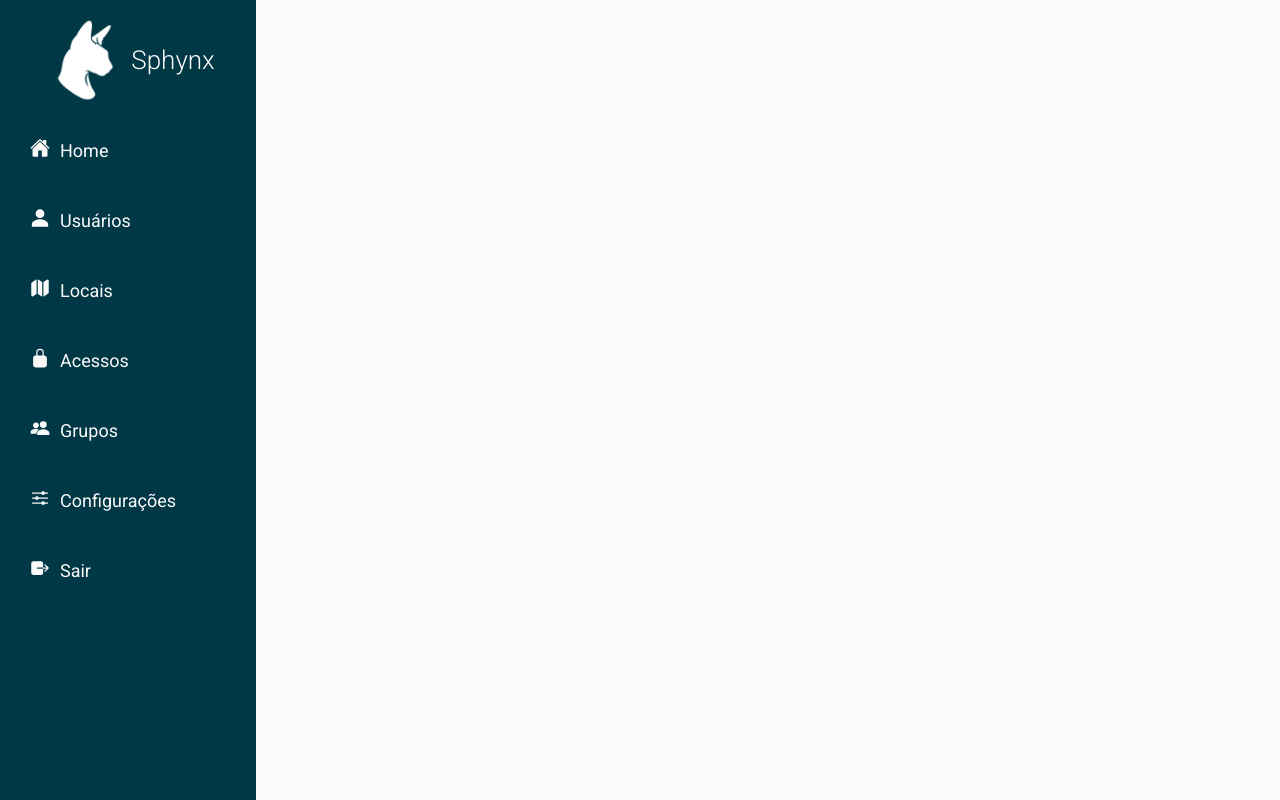
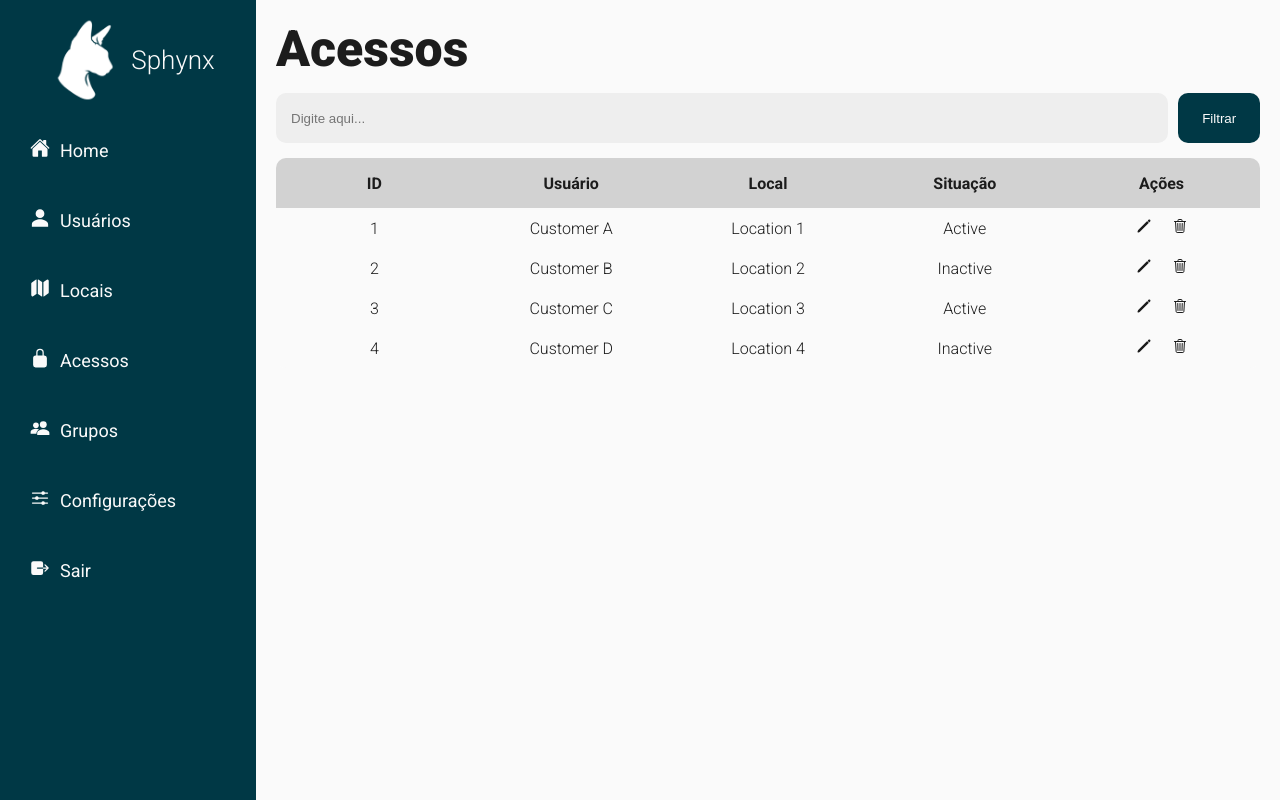
Before and after one commit to Cliyo/Sphynx-Website, a React (Create React App) app: page /access in a window 1280 px wide. Built offline with nearby package versions, Linux system fonts and the light colour scheme; a web font is replaced by a local one.

Commit message:
feat: create access table page

```diff
--- a/src/Routes.tsx
+++ b/src/Routes.tsx
@@ -6,6 +6,8 @@ import { Customers } from "pages/Customers"
 import { CustomersCreate } from "pages/CustomersCreate"
 
 import { Locals } from "pages/Locals"
+
+import { Access } from "pages/Access"
 
 export const RouteApp = () => {
     return (
@@ -16,6 +18,8 @@ export const RouteApp = () => {
                 <Route path="/customers/new" element={<CustomersCreate />} />
 
                 <Route path="/locals" element={<Locals />} />
+
+                <Route path="/access" element={<Access />} />
             </Routes>
         </BrowserRouter>
     )
--- a/src/components/Table/index.tsx
+++ b/src/components/Table/index.tsx
@@ -3,8 +3,9 @@ import { Body, BodyItem, BodyLine, Container, Header, HeaderItem } from "./style
 import { TableProps } from "./types";
 import { CustomerTableData } from "dtos/CustomerDTO";
 import { LocalTableData } from "dtos/LocalDTO";
+import { AccessTableData } from "dtos/AccessDTO";
 
-const renderRow = (data: CustomerTableData | LocalTableData) => {
+const renderRow = (data: CustomerTableData | LocalTableData | AccessTableData) => {
     if ('ra' in data) {
         // Renderiza para CustomerTableData
         return (
@@ -18,8 +19,23 @@ const renderRow = (data: CustomerTableData | LocalTableData) => {
                     <Icon color="NEUTRAL_900" size="16" name="IoTrashOutline" />
                 </BodyItem>
             </>
-        );
-    } else {
+        )
+    }
+    else if('situation' in data){
+        return (
+            <>
+                <BodyItem> {data.id} </BodyItem>
+                <BodyItem> {data.customer} </BodyItem>
+                <BodyItem> {data.local} </BodyItem>
+                <BodyItem> {data.situation} </BodyItem>
+                <BodyItem>
+                    <Icon color="NEUTRAL_900" size="16" name="IoPencil" />
+                    <Icon color="NEUTRAL_900" size="16" name="IoTrashOutline" />
+                </BodyItem>
+            </>
+        )
+    }
+    else {
         // Renderiza para LocalTableData
         return (
             <>
--- a/src/components/Table/types.ts
+++ b/src/components/Table/types.ts
@@ -1,7 +1,8 @@
+import { AccessTableData } from "dtos/AccessDTO"
 import { CustomerTableData } from "dtos/CustomerDTO"
 import { LocalTableData } from "dtos/LocalDTO"
 
 export type TableProps = {
     headers: string[]
-    content: CustomerTableData[] | LocalTableData[]
+    content: CustomerTableData[] | LocalTableData[] | AccessTableData[]
 }
--- a/src/constants/table.ts
+++ b/src/constants/table.ts
@@ -12,3 +12,11 @@ export const localsTableHeaders = [
     "Grupos",
     "Ações"
 ]
+
+export const accessTableHeaders = [
+    "ID",
+    "Usuário",
+    "Local",
+    "Situação",
+    "Ações"
+]
--- /dev/null
+++ b/src/dtos/AccessDTO.ts
@@ -0,0 +1,6 @@
+export type AccessTableData = {
+    id: number
+    customer: string
+    local: string
+    situation: string
+}
--- /dev/null
+++ b/src/pages/Access/index.tsx
@@ -0,0 +1,48 @@
+import { Input } from "components/Input"
+import { Container, InputsContainer, Title } from "./styles"
+import { Button } from "components/Button"
+import { Table } from "components/Table"
+import { accessTableHeaders, customersTableHeaders } from "constants/table"
+import { NavLink } from "react-router-dom"
+import { AccessTableData } from "dtos/AccessDTO"
+
+export const Access = () => {
+
+    const accessTableData: AccessTableData[] = [
+      {
+          id: 1,
+          customer: 'Customer A',
+          local: 'Location 1',
+          situation: 'Active'
+      },
+      {
+          id: 2,
+          customer: 'Customer B',
+          local: 'Location 2',
+          situation: 'Inactive'
+      },
+      {
+          id: 3,
+          customer: 'Customer C',
+          local: 'Location 3',
+          situation: 'Active'
+      },
+      {
+          id: 4,
+          customer: 'Customer D',
+          local: 'Location 4',
+          situation: 'Inactive'
+      }
+      ];
+
+    return (
+        <Container>
+            <Title> Acessos </Title>
+            <InputsContainer>
+                <Input placeholder="Digite aqui..." />
+                <Button text="Filtrar" width={90}/>
+            </InputsContainer>
+            <Table headers={accessTableHeaders} content={accessTableData}/>
+        </Container>
+    )
+}
--- /dev/null
+++ b/src/pages/Access/styles.ts
@@ -0,0 +1,29 @@
+import styled, { css } from "styled-components";
+
+export const Container = styled.div`
+    display: flex;
+    flex-direction: column;
+
+    flex: 1;
+    height: 100%;
+
+    gap: 15px;
+
+    padding: 20px;
+`
+
+export const Title = styled.h1`
+    ${({theme}) => css`
+        color: ${theme.COLORS.NEUTRAL_900};
+        font-weight: ${theme.FONT_WEIGHT.BOLDER};
+        font-size: ${theme.FONT_SIZE.XXLARGE}px;
+    `}
+    width: 100%;
+    text-align: left;
+`
+
+export const InputsContainer = styled.div`
+    display: flex;
+
+    gap: 10px;
+`
```
